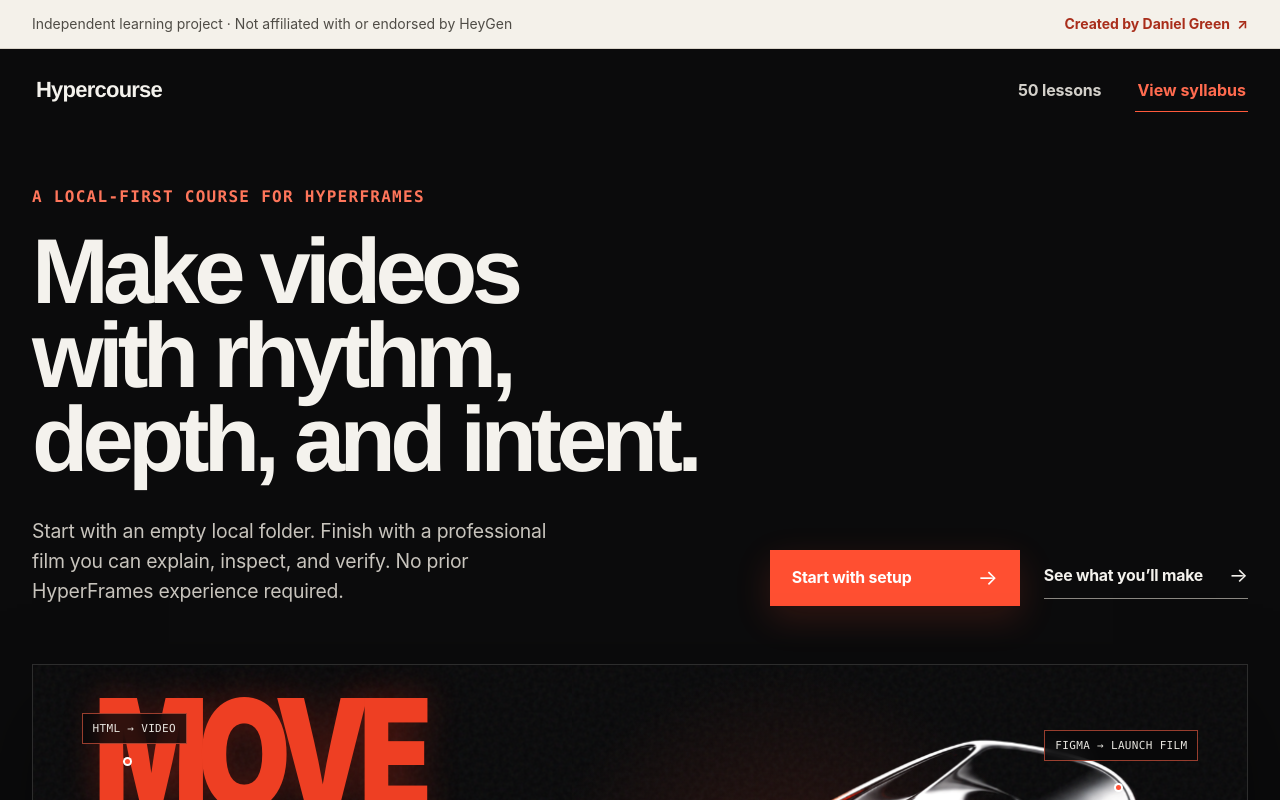
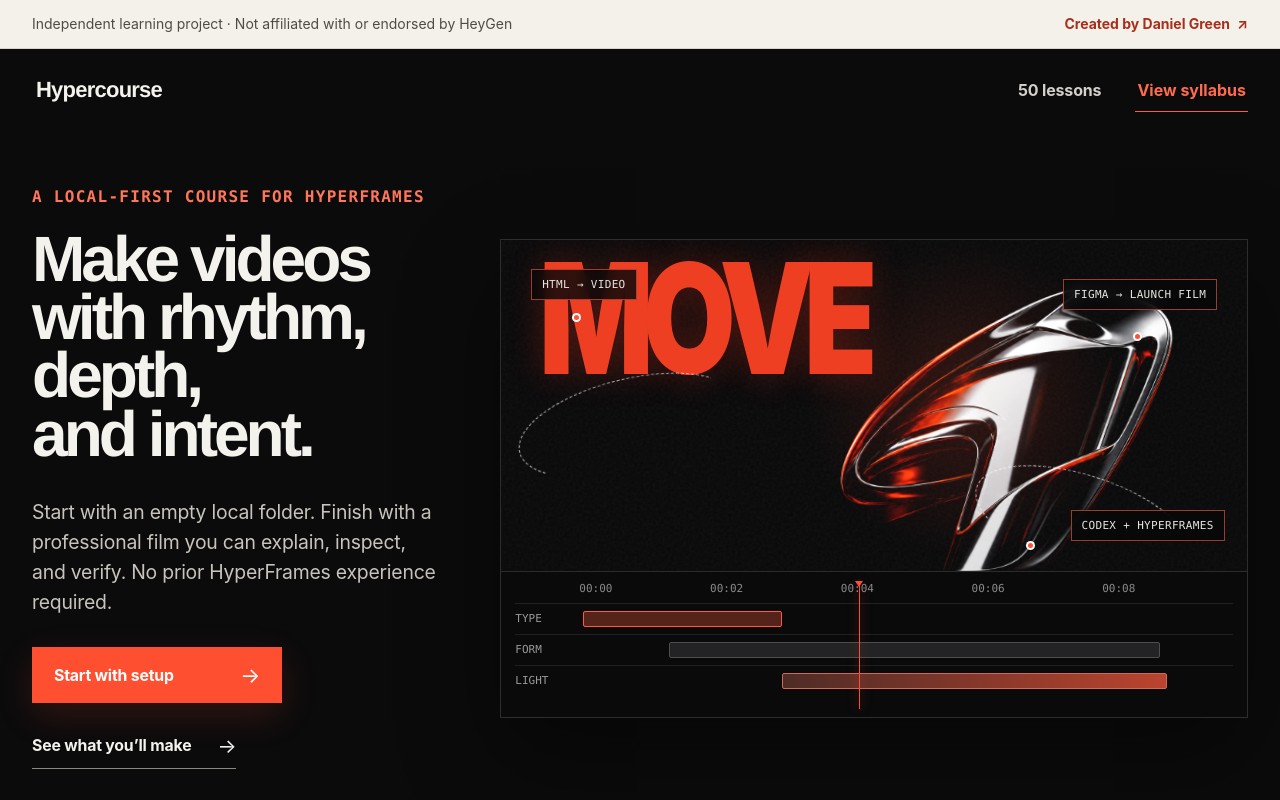
Before and after one commit to daniel-p-green/hypercourse, a Next.js app: page / in a window 1280 px wide. Shown: the top 800 px of the page. Built offline with nearby package versions, Linux system fonts and the light colour scheme.

Commit message:
Restore side-by-side Hypercourse hero

```diff
--- a/public/course/styles.css
+++ b/public/course/styles.css
@@ -182,12 +182,16 @@ body[data-screen="home"] { background:#0b0b0c; }
 .landing-nav-actions button:focus-visible { color:#fff; outline:none; }
 
 .landing-hero {
+  display:grid;
+  grid-template-columns:minmax(360px, .78fr) minmax(600px, 1.42fr);
+  align-items:center;
+  gap:clamp(40px, 4.5vw, 76px);
   width:min(1500px, calc(100% - 64px));
   margin:0 auto;
   padding:56px 0 96px;
 }
 .landing-copy {
-  width:100%;
+  min-width:0;
 }
 .landing-eyebrow {
   margin:0 0 24px;
@@ -199,22 +203,19 @@ body[data-screen="home"] { background:#0b0b0c; }
   text-transform:uppercase;
 }
 .landing-title {
-  max-inline-size:18ch;
+  max-inline-size:11ch;
   margin:0;
   color:#f4f2ed;
   font-family:var(--display);
-  font-size:clamp(4rem, 7.2vw, 7rem);
+  font-size:clamp(3.75rem, 5vw, 6.25rem);
   font-weight:750;
   line-height:.91;
   letter-spacing:-.062em;
   text-wrap:balance;
 }
 .landing-support {
-  display:grid;
-  grid-template-columns:minmax(0, 620px) auto;
-  align-items:end;
-  justify-content:space-between;
-  gap:56px;
+  display:block;
+  max-width:600px;
   margin-top:34px;
 }
 .landing-intro {
@@ -227,7 +228,7 @@ body[data-screen="home"] { background:#0b0b0c; }
   line-height:1.55;
   letter-spacing:-.012em;
 }
-.landing-actions { display:flex; flex-wrap:wrap; align-items:center; gap:24px; margin-top:0; }
+.landing-actions { display:flex; flex-wrap:wrap; align-items:center; gap:24px; margin-top:30px; }
 .landing-primary, .landing-secondary {
   min-height:56px;
   border:0;
@@ -266,7 +267,9 @@ body[data-screen="home"] { background:#0b0b0c; }
 .hero-studio {
   position:relative;
   overflow:hidden;
-  margin-top:58px;
+  width:100%;
+  min-width:0;
+  margin-top:0;
   border:1px solid #2d2d2d;
   background:#070708;
   box-shadow:0 38px 90px rgba(0,0,0,.42);
@@ -1333,11 +1336,11 @@ summary:focus-visible {
 
 @media (max-width: 1100px) {
   .landing-nav, .landing-hero { width:calc(100% - 40px); }
-  .landing-hero { min-height:0; padding:48px 0 72px; }
+  .landing-hero { display:block; min-height:0; padding:48px 0 72px; }
   .landing-eyebrow { margin-bottom:0; }
   .landing-support { display:block; max-width:720px; }
   .landing-actions { margin-top:30px; }
-  .hero-studio { width:100%; }
+  .hero-studio { margin-top:48px; }
   .workflow-list { grid-template-columns:repeat(2, 1fr); }
   .remix-grid { grid-template-columns:repeat(2, minmax(0, 1fr)); }
   .remix-footer { grid-template-columns:1fr; }
```
Also changed, not shown: 1 other file (tests, documents, lock files or other folders).
